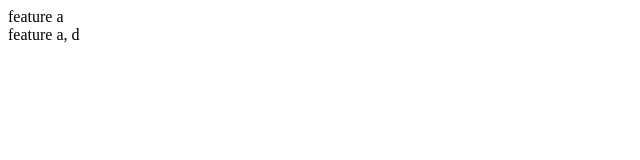
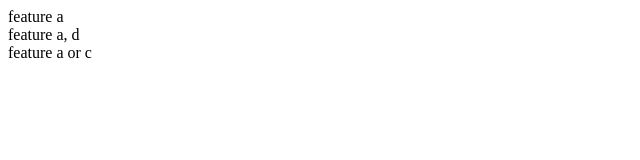
Before and after one commit to dreiv/ng-feature-flags, an Angular app: page / in a window 1280 px wide. Shown: the top 160 px of the page, without its empty margins (0-640 px from the left). Built offline with nearby package versions, Linux system fonts and the light colour scheme.

Commit message:
or structural directive

```diff
--- a/src/app/app.component.html
+++ b/src/app/app.component.html
@@ -5,3 +5,7 @@
 <div *featureFlag="['a', 'd']">
   feature a, d
 </div>
+
+<div *featureFlag="'a' or 'c'">
+  feature a or c
+</div>
--- a/src/app/feature-flag.directive.ts
+++ b/src/app/feature-flag.directive.ts
@@ -12,6 +12,7 @@ import { UserStoreService } from './user-store.service';
 })
 export class FeatureFlagDirective implements OnInit {
   @Input() featureFlag: string | string[];
+  @Input() featureFlagOr = '';
 
   constructor(
     private vcr: ViewContainerRef,
@@ -20,7 +21,10 @@ export class FeatureFlagDirective implements OnInit {
   ) {}
 
   ngOnInit(): void {
-    if (this.store.hasFlags(this.featureFlag)) {
+    if (
+      this.store.hasFlags(this.featureFlag) ||
+      this.store.hasFlags(this.featureFlagOr)
+    ) {
       this.vcr.createEmbeddedView(this.tpl);
     }
   }
```
